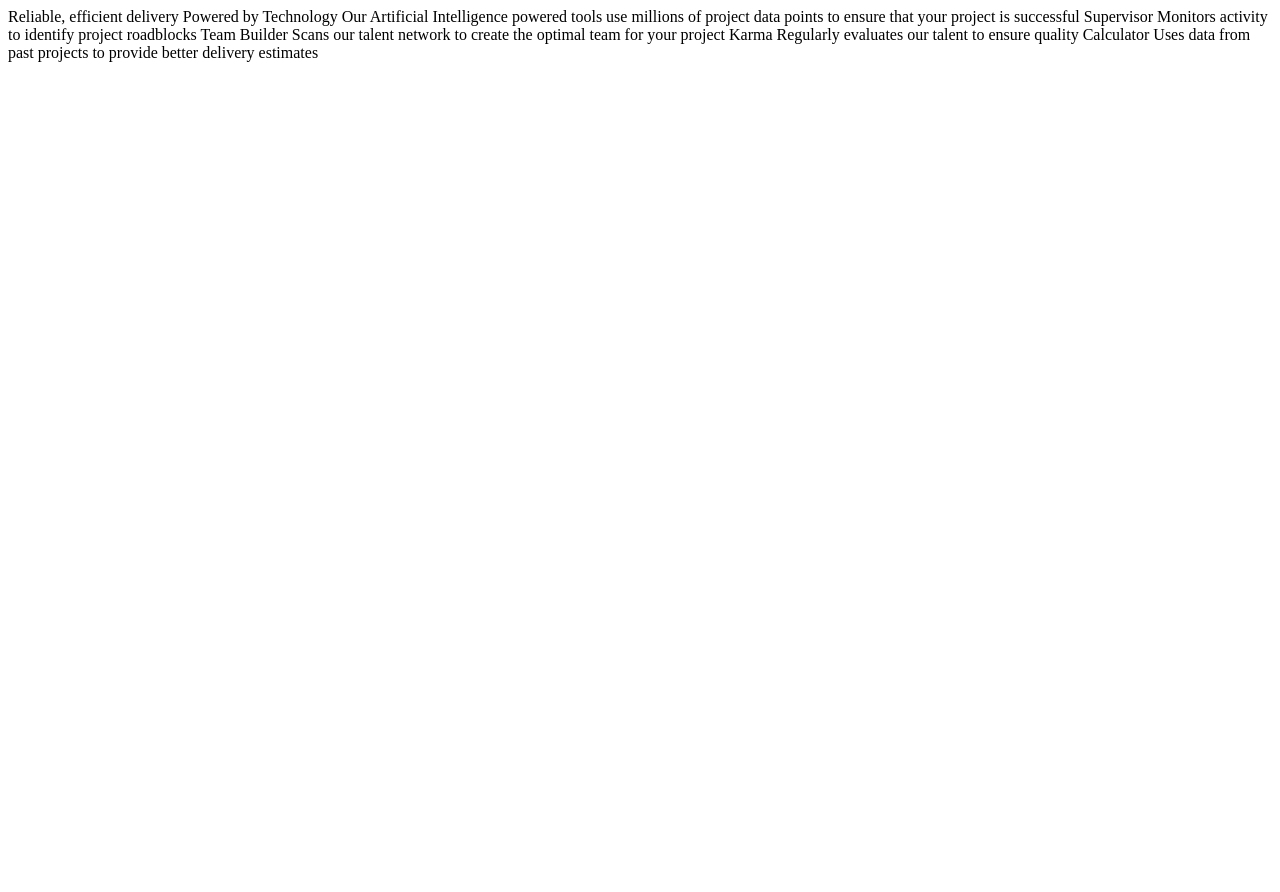
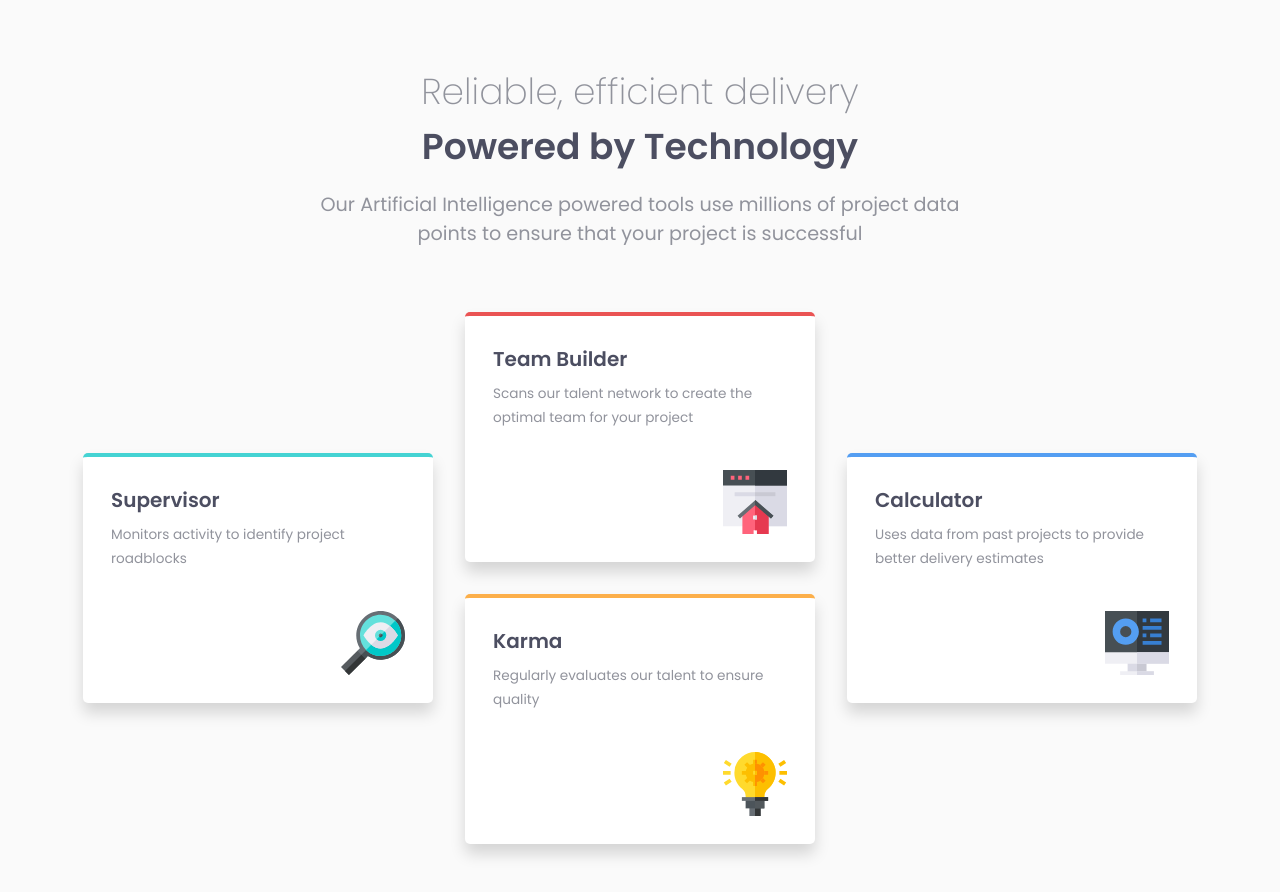
Before and after one commit to mohsin316/Four-card-feature-section, a plain HTML site: page index.html in a window 1280 px wide. Before the commit the page ends 800 px from the top, so only its background shows below. Drawn offline with Linux system fonts and the light colour scheme.

Commit message:
completed project

```diff
--- a/index.html
+++ b/index.html
@@ -3,28 +3,56 @@
 <head>
   <meta charset="UTF-8">
   <meta name="viewport" content="width=device-width, initial-scale=1.0">
+  <link rel="preconnect" href="https://fonts.googleapis.com">
+  <link rel="preconnect" href="https://fonts.gstatic.com" crossorigin>
+  <link href="https://fonts.googleapis.com/css2?family=Poppins:wght@200;400;600&display=swap" rel="stylesheet">
   <link rel="stylesheet" href="style.css">
   <title>Four card feature section</title>
 </head>
 <body>
+  <header>
+    <p class="title-one">Reliable, efficient delivery</p>
+    <h1>Powered by Technology</h1>
+    <p class="title-two">Our Artificial Intelligence powered tools use millions of project data points
+      to ensure that your project is successful</p>
+  </header>
 
-  Reliable, efficient delivery
-  Powered by Technology
+  <main>
 
-  Our Artificial Intelligence powered tools use millions of project data points
-  to ensure that your project is successful
+    <div class="card one">
+      <h2>Supervisor</h2>
+      <p>Monitors activity to identify project roadblocks</p>
+      <div class="img-holder">
+        <img src="images/icon-supervisor.svg" alt="magnifying-glass">
+      </div>
+    </div>
 
-  Supervisor
-  Monitors activity to identify project roadblocks
+    <div class="split">
+      <div class="card two">
+        <h2>Team Builder</h2>
+        <p>Scans our talent network to create the optimal team for your project</p>
+        <div class="img-holder">
+          <img src="images/icon-team-builder.svg" alt="house">
+        </div>
+      </div>
 
-  Team Builder
-  Scans our talent network to create the optimal team for your project
+      <div class="card three">
+        <h2>Karma</h2>
+        <p>Regularly evaluates our talent to ensure quality</p>
+        <div class="img-holder">
+          <img src="images/icon-karma.svg" alt="bulb">
+        </div>
+      </div>
+    </div>
 
-  Karma
-  Regularly evaluates our talent to ensure quality
+    <div class="card four">
+      <h2>Calculator</h2>
+      <p>Uses data from past projects to provide better delivery estimates</p>
+      <div class="img-holder">
+        <img src="images/icon-calculator.svg" alt="Monitor">
+      </div>
+    </div>
 
-  Calculator
-  Uses data from past projects to provide better delivery estimates
-
+  </main>
 </body>
 </html>
--- a/style.css
+++ b/style.css
@@ -0,0 +1,157 @@
+*,
+*::after,
+*::before{
+    margin: 0;
+    padding: 0;
+    box-sizing: border-box;
+}
+
+:root{
+    --red:hsl(0, 78%, 62%);
+    --cyan:hsl(180, 62%, 55%);
+    --orange:hsl(34, 97%, 64%);
+    --blue:hsl(212, 86%, 64%);
+    --very-Dblue:hsl(234, 12%, 34%);
+    --grayish-blue:hsl(228, 5%, 59%);
+    --very-Lgray:hsl(0, 0%, 98%);
+
+
+    --ffS: 200;
+    --ffM: 400;
+    --ffB: 600;
+    --ff: 'Poppins', sans-serif;
+}
+
+img{
+    display: block;
+    max-width: 100%;
+}
+
+body{
+    background-color: var(--very-Lgray);
+    min-height: 100vh;
+    display: grid;
+    place-content: center;
+    text-align: center;
+    font-family: var(--ff);
+}
+
+header{
+    padding: 4rem 1rem;
+    color: var(--grayish-blue);
+    max-width: 375px;
+}
+
+.title-one{
+    font-size: 1.35rem;
+    font-weight: var(--ffS);
+}
+
+h1{
+    font-weight: var(--ffB);
+    color: var(--very-Dblue);
+    font-size: 1.35rem;
+}
+
+.title-two{
+    padding-top: 1rem;
+    font-size: .9rem;
+    font-weight: var(--ffM);
+}
+
+main{
+    padding-inline: 1rem;
+    display: flex;
+    flex-direction: column;
+    gap: 2rem;
+    margin-bottom: 3rem;
+}
+
+.card{
+    background-color: white;
+    border-radius: 5px;
+    display: flex;
+    flex-direction: column;
+    overflow: hidden;
+    text-align: left;
+    padding: 1.75rem;
+    max-width: 350px;
+    box-shadow: 0px 10px 15px 0px hsla(0, 0%, 0%, .15);
+}
+
+.one{
+    border-top: 4px solid var(--cyan);
+}
+.two{
+    border-top: 4px solid var(--red);
+}
+.three{
+    border-top: 4px solid var(--orange);
+}
+.four{
+    border-top: 4px solid var(--blue);
+}
+
+.split{
+    display: flex;
+    flex-direction: column;
+    gap: 2rem;
+}
+
+h2{
+    color: var(--very-Dblue);
+    font-size: 1.25rem;
+    font-weight: var(--ffB);
+}
+
+.card p{
+    color: var(--grayish-blue);
+    font-weight: var(--ffM);
+    padding-top: .5rem;
+    line-height: 1.5rem;
+    font-size: .85rem;
+}
+
+.img-holder{
+    padding-top: 2.5rem;
+    align-self: flex-end;
+    justify-self: flex-end;
+}
+
+@media (min-width:1000px) {
+    main{
+        flex-direction: row;
+        justify-content: center;
+        align-items: center;
+    }
+
+    header{
+        min-width: 100%;
+        padding-block: 4rem 4rem;
+        display: flex;
+        flex-direction: column;
+        align-items: center;
+        justify-content: center;
+    }
+
+
+    .title-one{
+        font-size: 2.25rem;
+    }
+
+    h1{
+        font-size: 2.25rem;
+    }
+
+    .title-two{
+        padding-top: 1rem;
+        font-size: 1.2rem;
+        max-width: 650px;
+    }
+}
+
+@media (min-width:1400px){
+    header, main{
+        max-width:1150px ;
+    }
+}
```
Also changed, not shown: images/desktop-solution.jpg (added), images/mobile-solution.jpg (added), 1 other file.
